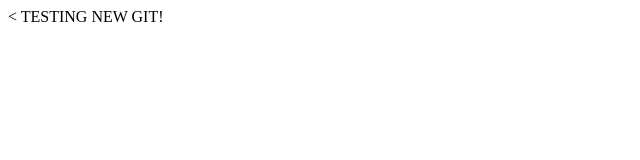
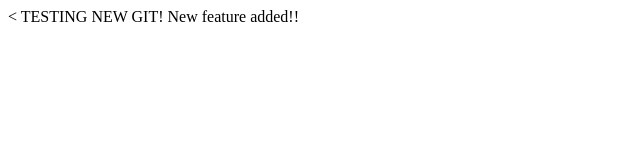
Before and after one commit to amitshrestha-15/LECTURE1, a plain HTML site: page index.html in a window 1280 px wide. Shown: the whole page, without its empty margins (0-640 px from the left). Drawn offline with Linux system fonts and the light colour scheme.

Commit message:
addedfeature

```diff
--- a/index.html
+++ b/index.html
@@ -6,5 +6,6 @@
   </head>
   <body>
     TESTING NEW GIT!
+    New feature added!!
   </body>
 </html>
```
